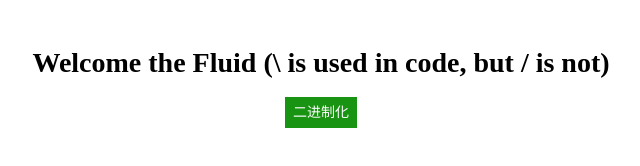
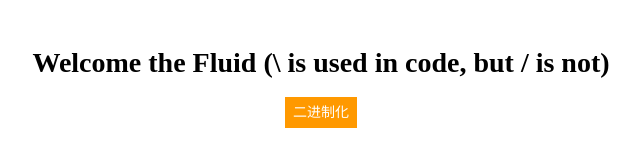
Before and after one commit to langop/fluid, a plain HTML site: page webapp/index.html in a window 1280 px wide. Shown: the whole page, without its empty margins (319-959 px from the left). Drawn offline with Linux system fonts and the light colour scheme.

Commit message:
add bg-mine

```diff
--- a/webapp/fluid.css
+++ b/webapp/fluid.css
@@ -10,9 +10,8 @@ p, a, label, div{font-size:14px;}
 .ft-fluid{ color: #199312;}
 
 /* background color */
-.bg-black{ background-color: black;}
+.bg-mine{ background-color: #FF9900;}
 .bg-white{ background-color: white;}
-.bg-fluid{ background-color: #199312;}
 
 .fluid-head {text-align: center; padding: 20px 0;}
 #fluid-file {position: absolute; clip: rect(0,0,0,0);}
--- a/webapp/index.html
+++ b/webapp/index.html
@@ -12,7 +12,7 @@
 <body>
 	<div class="fluid-head">
 		<h1>Welcome the Fluid (\ is used in code, but / is not)</h1>
-		<label class="btn-sharp bg-fluid ft-white" for="fluid-file" role="click">二进制化</label>
+		<label class="btn-sharp bg-mine ft-white" for="fluid-file" role="click">二进制化</label>
 		<input id="fluid-file" type="file" accept="audio/mpeg,image/jpeg,image/png" onchange="Fluid.changeFileRead(this)">
 	</div>
 	<div class="fluid-step">
```
